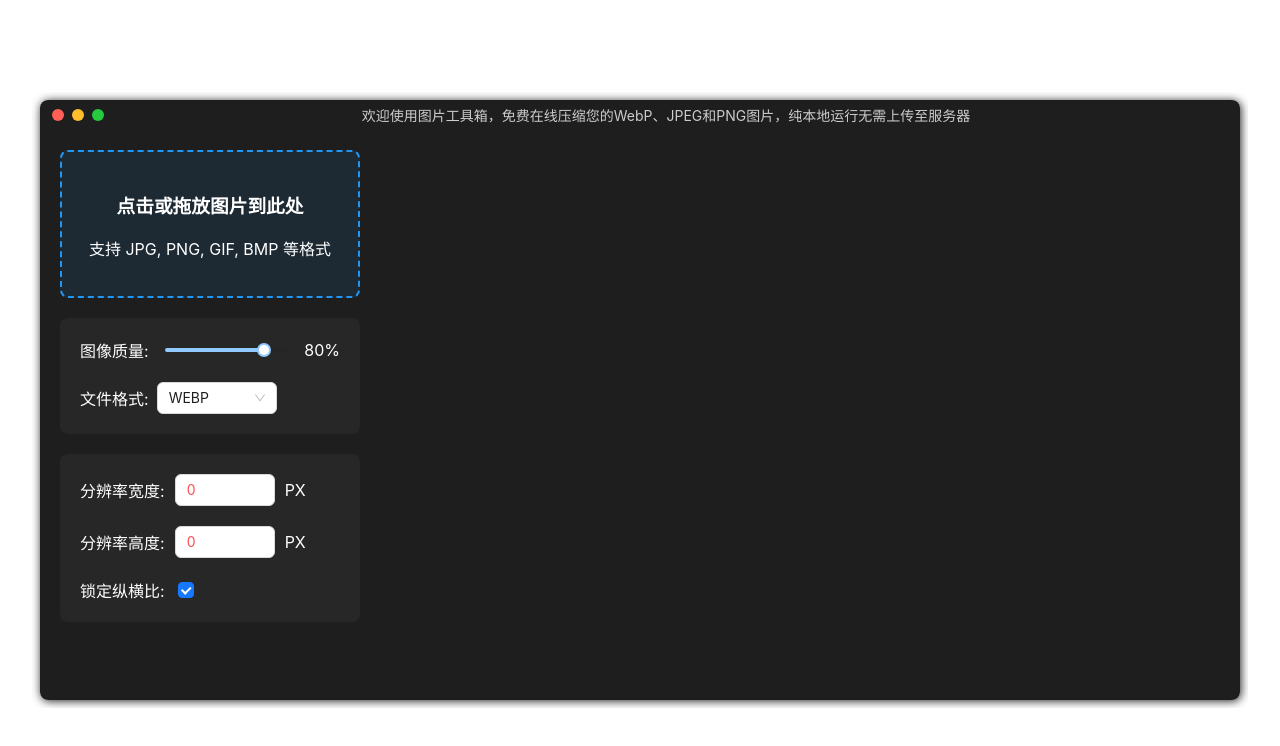
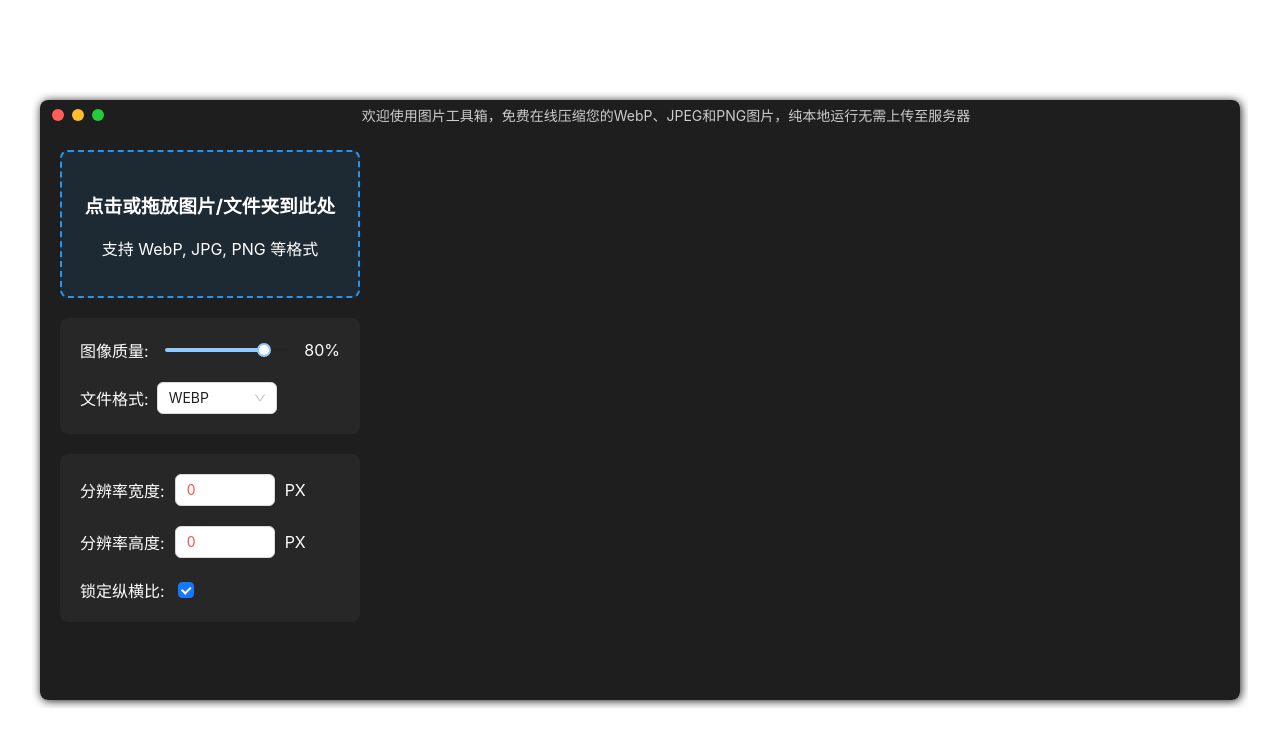
Before and after one commit to gausszhou/image-tools, a React (Vite) app: page / in a window 1280 px wide. Shown: the top 746 px of the page. Built offline with nearby package versions, Linux system fonts and the light colour scheme.

Commit message:
style: 适配移动端

```diff
--- a/src/App.css
+++ b/src/App.css
@@ -16,14 +16,124 @@
   left: 50%;
   top: 50%;
   transform: translate(-50%, -50%);
+  overflow: hidden;
+}
+
+
+.layout__container--inner {
+  width: 100%;
+  height: 100%;
+  background: #fff;
   border-radius: 8px;
   overflow: hidden;
+  box-shadow: 1px 1px 10px #1e1e1e;
+}
+
+.layout__body {
+  width: 100%;
+  height: calc(100% - 30px);
+  display: flex;
+  flex-direction: row;
+  background: #1e1e1e;
+  overflow: hidden;
+}
+
+.image-tool__input {
+  width: 300px;
+  min-width: 300px;
+  padding-left: 20px;
+}
+
+@media screen and (min-width: 360px) {
+  .layout__container {
+    padding: 0;
+  }
+
+
+  .layout__container--inner {
+    border-radius: 0;
+  }
+
+  .layout__header-title {
+    max-width: 240px;
+  }
+
+  .layout__body {
+    display: flex;
+    flex-wrap: wrap;
+    flex-direction: column;
+    align-items: center;
+    overflow-y: auto;
+  }
+
+  .image-tool__body {
+    display: flex;
+    flex-wrap: wrap;
+    flex-direction: column;
+  }
+
+  .image-tool__input {
+    margin: 0 auto;
+    width: 300px;
+    min-width: 300px;
+    padding-left: 0px;
+  }
+
+  .image-tool__output {
+    flex: 1;
+    padding-right: 0px;
+    padding-bottom: 20px;
+  }
+
+  .image-tool__preview {
+    flex-direction: column;
+    align-items: center;
+  }
+
 }
 
 @media screen and (min-width: 960px) {
   .layout__container {
     width: 800px;
     height: 450px;
+    padding: 8px;
+  }
+
+
+  .layout__container--inner {
+    border-radius: 8px;
+  }
+
+  .layout__header-title {
+    max-width: 100%;
+  }
+
+  .layout__body {
+    display: flex;
+    flex-wrap: nowrap;
+    flex-direction: row;
+    align-items: start;
+  }
+
+  .image-tool__body {
+    display: flex;
+    flex-wrap: wrap;
+    flex-direction: row;
+  }
+
+  .image-tool__input {
+    width: 300px;
+    min-width: 300px;
+    padding-left: 20px;
+  }
+
+  .image-tool__output {
+    flex: 1;
+    padding-right: 20px;
+  }
+
+  .image-tool__preview {
+    flex-direction: row;
   }
 }
 
@@ -69,15 +179,6 @@
   }
 }
 
-.layout__container--inner {
-  width: 100%;
-  height: 100%;
-  background: #fff;
-  border-radius: 8px;
-  overflow: hidden;
-  box-shadow: 1px 1px 10px #1e1e1e;
-}
-
 .layout__header {
   width: 100%;
   height: 30px;
@@ -96,22 +197,17 @@
 }
 
 .layout__header-title {
+  display: inline-block;
   font-size: 14px;
   font-weight: normal;
   color: #ccc;
   text-align: center;
   padding: 0 16px;
   border-radius: 8px;
+  overflow: hidden;
+  text-overflow: ellipsis;
+  white-space: nowrap;
 }
-
-.layout__body {
-  width: 100%;
-  height: calc(100% - 30px);
-  display: flex;
-  background: #1e1e1e;
-  overflow: hidden;
-}
-
 
 .layout__dots {
   display: flex;
@@ -145,7 +241,7 @@
   align-items: flex-start;
   border-top-left-radius: 0;
   border-bottom-left-radius: 10px;
-  box-shadow: 2px 0 12px rgba(0,0,0,0.15);
+  box-shadow: 2px 0 12px rgba(0, 0, 0, 0.15);
 }
 
 .layout__nav {
@@ -169,8 +265,3 @@
   background: #333337;
   color: #fff;
 }
-
-.layout__main {
-  flex: 1;
-  overflow-y: auto;
-}
--- a/src/App.tsx
+++ b/src/App.tsx
@@ -18,9 +18,7 @@ function AppHead() {
 
 function AppMain() {
   return (
-    <div className="layout__main">
-      <Home />
-    </div>
+    <Home />
   );
 }
 
--- a/src/components/ProcessNodeDestination.css
+++ b/src/components/ProcessNodeDestination.css
@@ -6,6 +6,7 @@
     padding: 10px 10px 20px 10px;
     border-radius: 8px;
     background-color: #272727;
+    width: 300px;
 }
 
 .destination-title {
--- a/src/components/ProcessNodeSource.tsx
+++ b/src/components/ProcessNodeSource.tsx
@@ -64,8 +64,8 @@ const ProcessNodeSource: React.FC<SourceProps> = ({
         onDragOver={handleDragOver}
         onDragLeave={handleDragLeave}
       >
-        <h3>点击或拖放图片到此处</h3>
-        <p>支持 JPG, PNG, GIF, BMP 等格式</p>
+        <h3>点击或拖放图片/文件夹到此处</h3>
+        <p>支持 WebP, JPG, PNG 等格式</p>
         <input
           type="file"
           ref={fileInputRef}
--- a/src/styles/page-layout.css
+++ b/src/styles/page-layout.css
@@ -2,6 +2,7 @@
   box-sizing: border-box;
   margin: 0 auto;
   color: #fff;
+  width: 100%;
 }
 
 .image-tool__title {
@@ -20,16 +21,6 @@
   padding-top: 20px;
 }
 
-.image-tool__input {
-  width: 300px;
-  min-width: 300px;
-  padding-left: 20px;
-}
-
-.image-tool__output {
-  flex: 1;
-  padding-right: 20px;
-}
 
 .image-tool__button {
   background: #2196f3;
@@ -70,10 +61,7 @@
   gap: 20px;
 }
 
-
 .image-tool__preview {
-    display: grid;
-    grid-template-columns: repeat(auto-fit, minmax(300px, 1fr));
+  display: flex;
   gap: 16px;
-    border-radius: 8px;
 }
```
Lines whose indentation alone changed are shown as unchanged.
